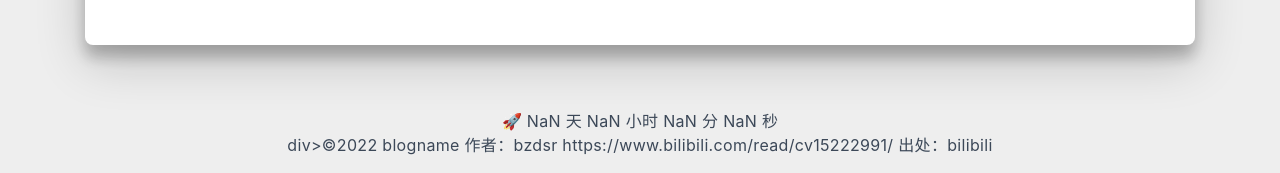
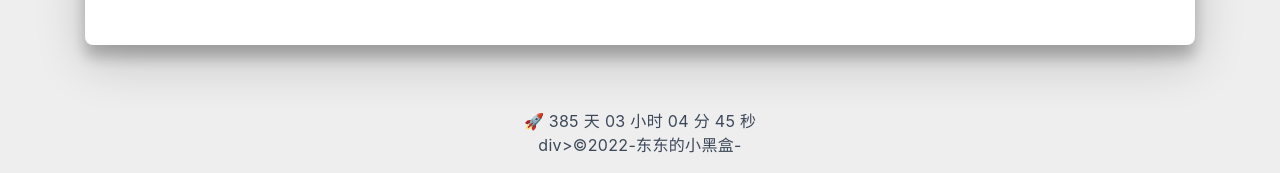
Before and after one commit to dvai/dvai.github.io, a plain HTML site: page index.html in a window 1280 px wide. Shown: the part 1225-1398 px from the top of the page. Drawn offline with nearby package versions, Linux system fonts and the light colour scheme; some packages are replaced by stand-ins of ours; a script that the page names is missing; a small style sheet from the web is missing.

Commit message:
Site updated: 2022-10-30 11:04:39

```diff
--- a/index.html
+++ b/index.html
@@ -345,7 +345,7 @@
       <script>
       var now = new Date();
       function createtime(){
-          var grt= new Date("22/10/2021 00:00:00");//此处修改你的建站时间或者网站上线时间
+          var grt= new Date("10/10/2021 00:00:00");//此处修改你的建站时间或者网站上线时间
           now.setTime(now.getTime()+250);
           days = (now - grt ) / 1000 / 60 / 60 / 24;
           dnum = Math.floor(days);
@@ -371,7 +371,7 @@
       </script>
     </div>
   </div>
-    div>©2022<a href="/">  blogname</a></div> 作者：bzdsr https://www.bilibili.com/read/cv15222991/ 出处：bilibili
+    div>©2022<a href="/">-东东的小黑盒-</a></div>
 
   </footer>
 
```
Also changed, not shown: 2022/10/29/小区路口的理发师/index.html (+2 -2 lines), 2022/10/30/hello-world/index.html (+2 -2 lines), 404.html (+2 -2 lines), about/index.html (+2 -2 lines), archives/2022/10/index.html (+2 -2 lines), archives/2022/index.html (+2 -2 lines), archives/index.html (+2 -2 lines), categories/index.html (+2 -2 lines), links/index.html (+2 -2 lines), tags/index.html (+2 -2 lines), tags/生活小事/index.html (+2 -2 lines).
